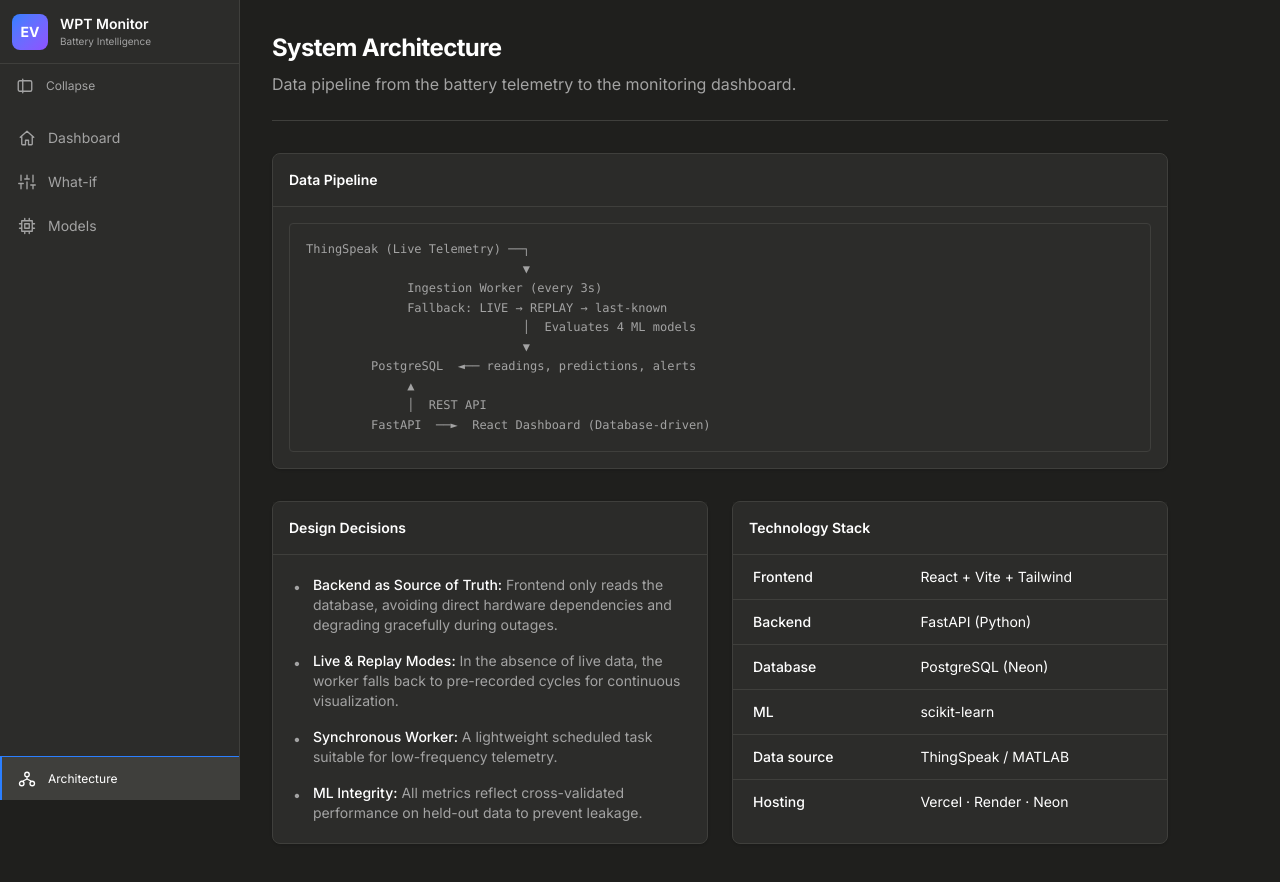
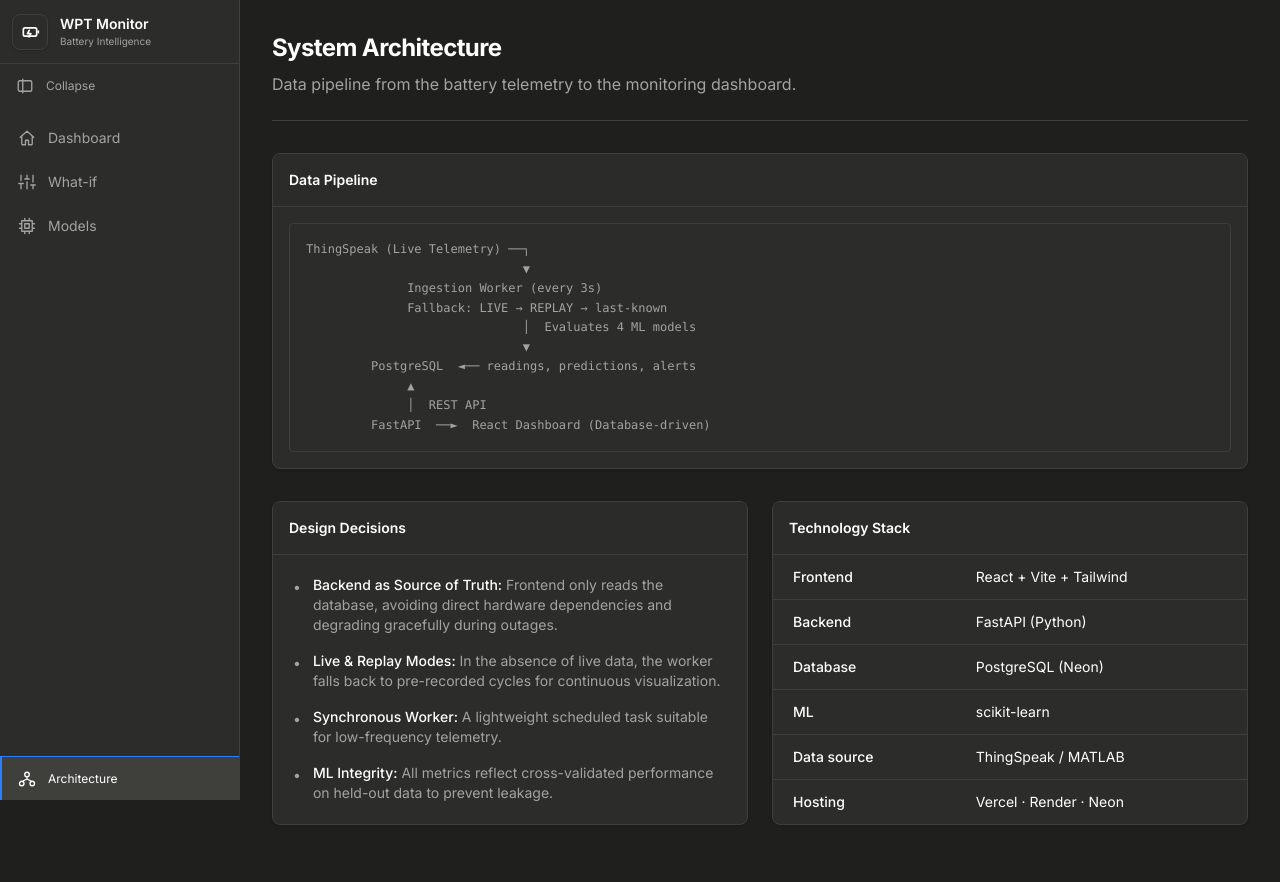
Before and after one commit to Ankit4112004/wpt_iot, a React (Vite) app in the folder webdev/frontend/: page /#/architecture in a window 1280 px wide. Shown: the top 882 px of the page. Built offline with nearby package versions, Linux system fonts and the light colour scheme; no server answers.

Commit message:
Update logo and add favicon to match industrial theme

```diff
--- a/webdev/frontend/index.html
+++ b/webdev/frontend/index.html
@@ -4,6 +4,7 @@
     <meta charset="UTF-8" />
     <meta name="viewport" content="width=device-width, initial-scale=1.0" />
     <title>EV WPT Monitor — Battery Intelligence</title>
+    <link rel="icon" type="image/svg+xml" href="/favicon.svg" />
     <link rel="preconnect" href="https://fonts.googleapis.com">
     <link rel="preconnect" href="https://fonts.gstatic.com" crossorigin>
     <link href="https://fonts.googleapis.com/css2?family=Inter:wght@400;500;600;700;800&display=swap" rel="stylesheet">
--- a/webdev/frontend/src/components/Sidebar.jsx
+++ b/webdev/frontend/src/components/Sidebar.jsx
@@ -34,8 +34,12 @@ export default function Sidebar() {
     >
       {/* logo + toggle */}
       <div className="flex items-center gap-3 h-16 px-3 border-b">
-        <div className="flex h-9 w-9 items-center justify-center rounded-lg bg-gradient-to-br from-blue-500 to-violet-500 text-white font-bold text-sm shrink-0">
-          EV
+        <div className="flex h-9 w-9 items-center justify-center rounded-lg border bg-secondary/50 text-foreground shrink-0 shadow-sm">
+          <svg width="20" height="20" viewBox="0 0 24 24" fill="none" stroke="currentColor" strokeWidth="2" strokeLinecap="round" strokeLinejoin="round">
+            <path d="M6 7h12a2 2 0 0 1 2 2v6a2 2 0 0 1-2 2H6a2 2 0 0 1-2-2V9a2 2 0 0 1 2-2z"/>
+            <path d="M22 11v2"/>
+            <path d="M11 10l-2 4h4l-2 4"/>
+          </svg>
         </div>
         {open && (
           <div className="min-w-0">
--- a/webdev/frontend/src/pages/Architecture.jsx
+++ b/webdev/frontend/src/pages/Architecture.jsx
@@ -9,7 +9,7 @@ const STACK = [
 
 export default function Architecture() {
   return (
-    <div className="space-y-8 pb-16 max-w-4xl">
+    <div className="space-y-8 pb-16">
       <header className="border-b pb-6">
         <h1 className="text-2xl font-bold tracking-tight text-foreground">System Architecture</h1>
         <p className="mt-2 text-muted-foreground">Data pipeline from the battery telemetry to the monitoring dashboard.</p>
--- a/webdev/frontend/src/pages/WhatIf.jsx
+++ b/webdev/frontend/src/pages/WhatIf.jsx
@@ -2,7 +2,7 @@ import WhatIfPanel from "../components/WhatIfPanel.jsx";
 
 export default function WhatIf() {
   return (
-    <div className="space-y-8 pb-16 max-w-4xl">
+    <div className="space-y-8 pb-16">
       <header className="border-b pb-6">
         <h1 className="text-2xl font-bold tracking-tight text-foreground">What-if Predictor</h1>
         <p className="mt-2 text-muted-foreground">
```
Also changed, not shown: webdev/frontend/public/favicon.svg (added).
